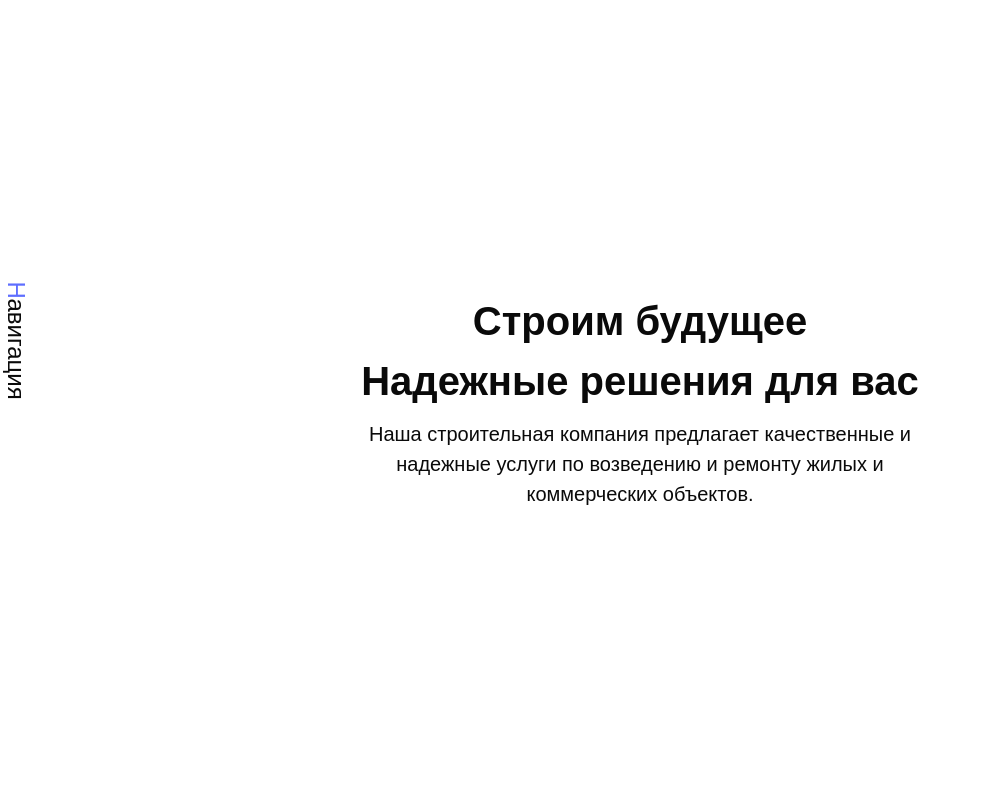
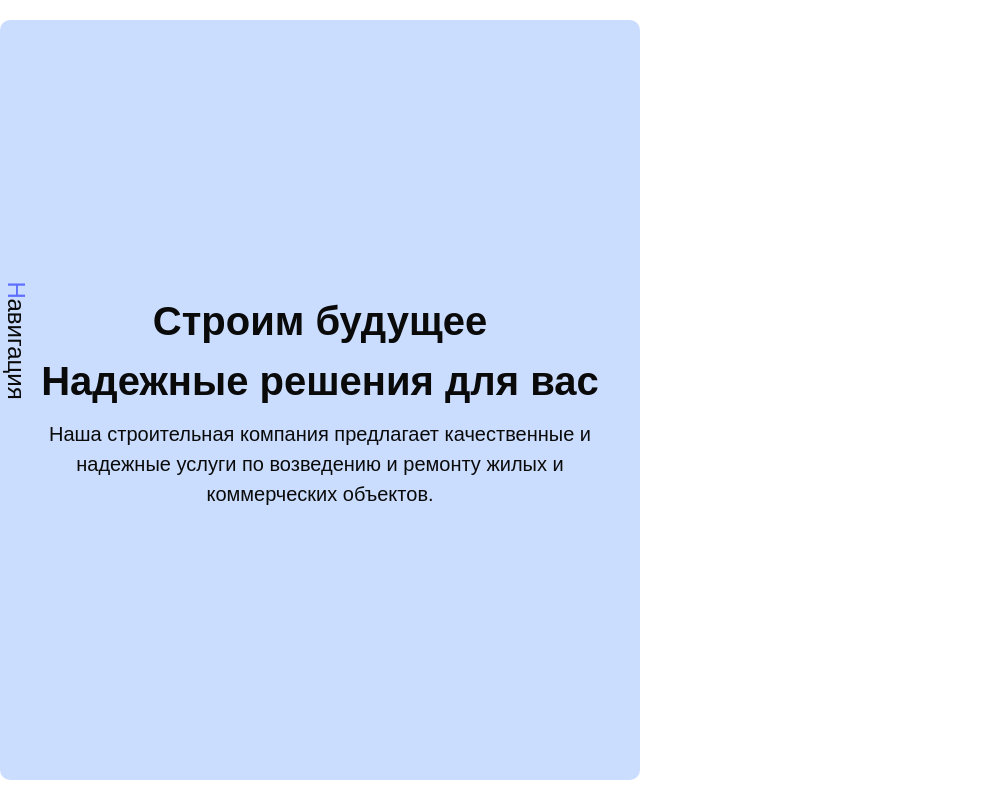
Before and after one commit to Konaisya/build-service, a Next.js app in the folder frontend/: page / in a window 1280 px wide. Shown: the whole page, without its empty margins (0-981 px from the left). Built offline with nearby package versions, Linux system fonts and the light colour scheme.

Commit message:
add bgcolor for button and position sticky

```diff
--- a/frontend/src/app/page.tsx
+++ b/frontend/src/app/page.tsx
@@ -1,12 +1,13 @@
 "use client"
 
 import "@/styles/main.css"
-import Image from "next/image"
 
 
 
 export default function Home() {
   return (
+
+    <div className="main-border">
 
     <div className="main-header">
       <div className="main-header-text">
@@ -16,8 +17,7 @@ export default function Home() {
           Наша строительная компания предлагает качественные и надежные услуги по возведению и ремонту жилых и коммерческих объектов.
         </p>
       </div>
-
-      {/* <Image className="main-header-img" width={50} height={50} src={"/homes.jpg"} alt="" /> */}
+      </div>
     </div>
 
   );
--- a/frontend/src/components/ui/header.tsx
+++ b/frontend/src/components/ui/header.tsx
@@ -11,7 +11,7 @@ const Header = () => {
     };
 
     return (
-        <>
+        <div className='all-header'>
             <div className={`burger-button ${isSidebarOpen ? 'sidebar-open' : ''}`}>
                 <button className="burger-button" onClick={toggleSidebar}><span className='button-span'>Н</span>авигация</button>
             </div>
@@ -23,7 +23,7 @@ const Header = () => {
                     <li><Link href='#' className='headerLink'>Профиль</Link></li>
                 </ul>
             </div>
-        </>
+        </div>
     );
 };
 
--- a/frontend/src/styles/header.css
+++ b/frontend/src/styles/header.css
@@ -1,3 +1,8 @@
+.all-header{
+    position: sticky;
+    top: 0;
+}
+
 .burger-button {
     position: fixed;
     background: none;
@@ -29,7 +34,14 @@
     transition: color 0.8s ease;
 }
 
+.sidebar-open .burger-button{
+    backdrop-filter: blur(16px);
+    border-radius: 0 8px 8px 0;
+    background-color:#00d9ff4d;
+}
+
 .sidebar {
+    top: 0;
     position: fixed;
     left: -500px;
     width: 500px;
--- a/frontend/src/styles/main.css
+++ b/frontend/src/styles/main.css
@@ -3,7 +3,7 @@
     align-items: center;
     justify-content: center;
     text-align: center;
-    height: 100vh;
+    height: 90vh;
   }
 
   .main-header-h1{
@@ -16,3 +16,11 @@
     margin-top: 8px;
     width: 600px;
   }
+  .main-border {
+    padding: 20px;
+    margin-top: 20px;
+    background-color: #2270ff3d;;
+    border-radius: 10px;
+    overflow: hidden;
+    width: 50%;
+  }
```
